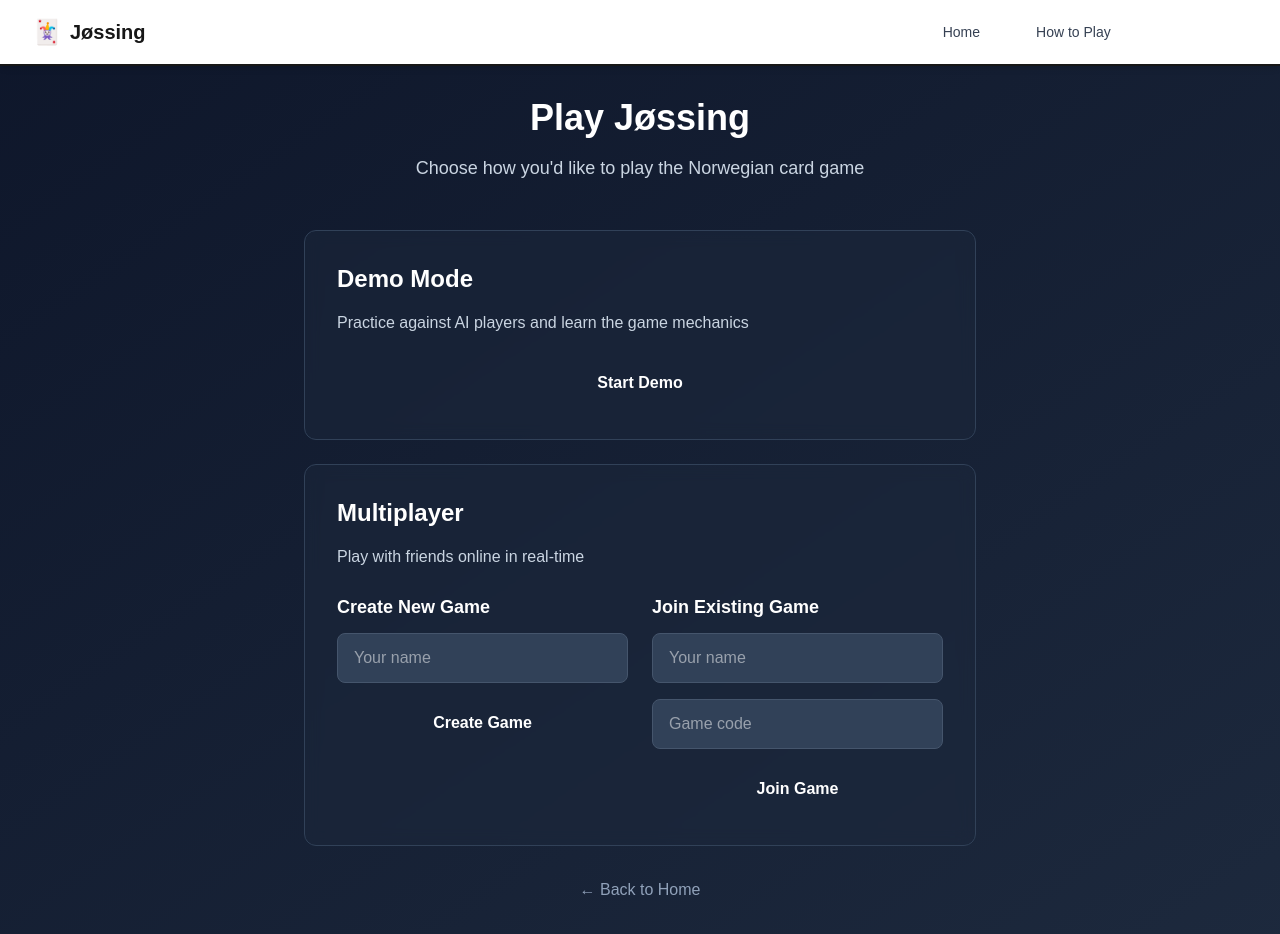
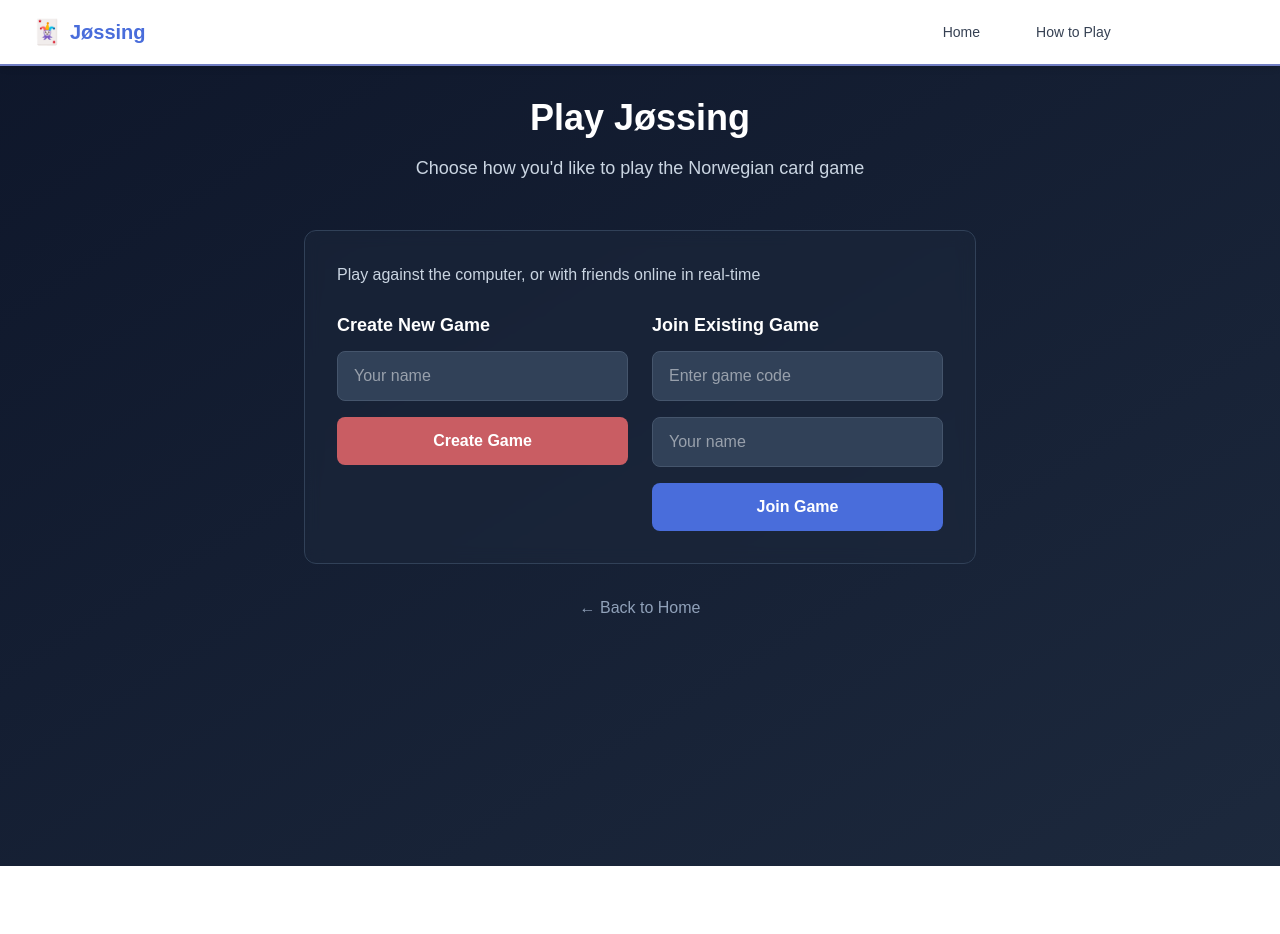
Before and after one commit to boyum/jossing, a Next.js app: page /play in a window 1280 px wide. After the commit the page ends 866 px from the top, so only its background shows below. Built offline with nearby package versions, Linux system fonts and the light colour scheme.

Commit message:
feat: color theme

```diff
--- a/src/app/globals.css
+++ b/src/app/globals.css
@@ -3,12 +3,14 @@
 :root {
 	--background: #ffffff;
 	--foreground: #171717;
+}
 
+@theme {
 	/* Jøssing Color Palette */
+	--color-glaucous: #717ec3;
+	--color-royal-blue: #496ddb;
 	--color-indian-red: #c95d63;
 	--color-mountbatten-pink: #ae8799;
-	--color-glaucous: #717ec3;
-	--color-royal-blue: #496ddb;
 }
 
 @theme inline {
--- a/src/app/play/page.tsx
+++ b/src/app/play/page.tsx
@@ -10,12 +10,7 @@ import type { AIDifficulty } from "@/types/game";
 
 export default function PlayPage() {
 	const [mode, setMode] = useState<"setup" | "demo" | "multiplayer">("setup");
-	const [createPlayerName, setCreatePlayerName] = useState("");
-	const [joinPlayerName, setJoinPlayerName] = useState("");
-	const [gameCode, setGameCode] = useState("");
 	const [sessionId, setSessionId] = useState<string | null>(null);
-	const [isCreatingGame, setIsCreatingGame] = useState(false);
-	const [isJoiningGame, setIsJoiningGame] = useState(false);
 
 	const {
 		createSession,
@@ -53,32 +48,6 @@ export default function PlayPage() {
 			refreshGameState(sessionId);
 		}
 	}, [sessionId, playerId, refreshGameState]);
-
-	const handleCreateGame = async (e: React.FormEvent) => {
-		e.preventDefault();
-		if (!createPlayerName.trim()) return;
-
-		setIsCreatingGame(true);
-		const result = await createSession(createPlayerName);
-		if (result) {
-			setSessionId(result.sessionId);
-			setMode("multiplayer");
-		}
-		setIsCreatingGame(false);
-	};
-
-	const handleJoinGame = async (e: React.FormEvent) => {
-		e.preventDefault();
-		if (!joinPlayerName.trim() || !gameCode.trim()) return;
-
-		setIsJoiningGame(true);
-		const result = await joinSession(gameCode.toUpperCase(), joinPlayerName);
-		if (result) {
-			setSessionId(gameCode.toUpperCase());
-			setMode("multiplayer");
-		}
-		setIsJoiningGame(false);
-	};
 
 	const handleStartGame = async () => {
 		if (sessionId && playerId) {
@@ -287,91 +256,14 @@ export default function PlayPage() {
 					</div>
 
 					<div className="grid gap-6">
-						{/* Demo Mode */}
-						<div className="bg-slate-800/50 backdrop-blur-sm rounded-xl p-8 border border-slate-700">
-							<h2 className="text-2xl font-bold text-white mb-4">Demo Mode</h2>
-							<p className="text-slate-300 mb-6">
-								Practice against AI players and learn the game mechanics
-							</p>
-							<button
-								type="button"
-								onClick={() => setMode("demo")}
-								className="w-full px-6 py-3 bg-glaucous text-white font-semibold rounded-lg hover:bg-glaucous/90 transition-colors"
-							>
-								Start Demo
-							</button>
-						</div>
+						{/* <DemoModeSelector setMode={setMode} /> */}
 
-						{/* Multiplayer Mode */}
-						<div className="bg-slate-800/50 backdrop-blur-sm rounded-xl p-8 border border-slate-700">
-							<h2 className="text-2xl font-bold text-white mb-4">
-								Multiplayer
-							</h2>
-							<p className="text-slate-300 mb-6">
-								Play with friends online in real-time
-							</p>
-
-							<div className="grid md:grid-cols-2 gap-6">
-								{/* Create Game */}
-								<div>
-									<h3 className="text-lg font-semibold text-white mb-3">
-										Create New Game
-									</h3>
-									<form onSubmit={handleCreateGame} className="space-y-4">
-										<input
-											type="text"
-											placeholder="Your name"
-											value={createPlayerName}
-											onChange={(e) => setCreatePlayerName(e.target.value)}
-											className="w-full px-4 py-3 bg-slate-700 text-white rounded-lg border border-slate-600 focus:border-indian-red focus:outline-none"
-											required
-										/>
-										<button
-											type="submit"
-											disabled={isCreatingGame}
-											className="w-full px-6 py-3 bg-indian-red text-white font-semibold rounded-lg hover:bg-indian-red/90 transition-colors disabled:opacity-50"
-										>
-											{isCreatingGame ? "Creating..." : "Create Game"}
-										</button>
-									</form>
-								</div>
-
-								{/* Join Game */}
-								<div>
-									<h3 className="text-lg font-semibold text-white mb-3">
-										Join Existing Game
-									</h3>
-									<form onSubmit={handleJoinGame} className="space-y-4">
-										<input
-											type="text"
-											placeholder="Your name"
-											value={joinPlayerName}
-											onChange={(e) => setJoinPlayerName(e.target.value)}
-											className="w-full px-4 py-3 bg-slate-700 text-white rounded-lg border border-slate-600 focus:border-royal-blue focus:outline-none"
-											required
-										/>
-										<input
-											type="text"
-											placeholder="Game code"
-											value={gameCode}
-											onChange={(e) =>
-												setGameCode(e.target.value.toUpperCase())
-											}
-											className="w-full px-4 py-3 bg-slate-700 text-white rounded-lg border border-slate-600 focus:border-royal-blue focus:outline-none"
-											maxLength={6}
-											required
-										/>
-										<button
-											type="submit"
-											disabled={isJoiningGame}
-											className="w-full px-6 py-3 bg-royal-blue text-white font-semibold rounded-lg hover:bg-royal-blue/90 transition-colors disabled:opacity-50"
-										>
-											{isJoiningGame ? "Joining..." : "Join Game"}
-										</button>
-									</form>
-								</div>
-							</div>
-						</div>
+						<RegularModeSelector
+							createSession={createSession}
+							joinSession={joinSession}
+							setSessionId={setSessionId}
+							setMode={setMode}
+						/>
 					</div>
 
 					<div className="text-center mt-8">
@@ -387,3 +279,180 @@ export default function PlayPage() {
 		</div>
 	);
 }
+
+// type DemoModeSelectorProps = {
+//   setMode: (mode: "setup" | "demo" | "multiplayer") => void;
+// };
+
+// function DemoModeSelector({ setMode }: DemoModeSelectorProps) {
+//   return (
+//     <div className="bg-slate-800/50 backdrop-blur-sm rounded-xl p-8 border border-slate-700">
+//       <h2 className="text-2xl font-bold text-white mb-4">Demo Mode</h2>
+//       <p className="text-slate-300 mb-6">
+//         Practice against AI players and learn the game mechanics
+//       </p>
+//       <button
+//         type="button"
+//         onClick={() => setMode("demo")}
+//         className="w-full px-6 py-3 bg-glaucous text-white font-semibold rounded-lg hover:bg-glaucous/90 transition-colors"
+//       >
+//         Start Demo
+//       </button>
+//     </div>
+//   );
+// }
+
+type RegularModeSelectorProps = {
+	createSession: (playerName: string) => Promise<{ sessionId: string } | null>;
+	joinSession: (
+		code: string,
+		playerName: string,
+	) => Promise<{ playerId: string; position: number } | null>;
+	setSessionId: (id: string | null) => void;
+	setMode: (mode: "setup" | "demo" | "multiplayer") => void;
+};
+
+function RegularModeSelector({
+	createSession,
+	joinSession,
+	setSessionId,
+	setMode,
+}: RegularModeSelectorProps) {
+	const handleCreateGame = async (playerName: string) => {
+		if (!playerName.trim()) return;
+
+		const result = await createSession(playerName);
+		if (result) {
+			setSessionId(result.sessionId);
+			setMode("multiplayer");
+		}
+	};
+
+	const handleJoinGame = async (gameCode: string, playerName: string) => {
+		const result = await joinSession(gameCode.toUpperCase(), playerName);
+		if (result) {
+			setSessionId(gameCode.toUpperCase());
+			setMode("multiplayer");
+		}
+	};
+
+	return (
+		<div className="bg-slate-800/50 backdrop-blur-sm rounded-xl p-8 border border-slate-700">
+			<p className="text-slate-300 mb-6">
+				Play against the computer, or with friends online in real-time
+			</p>
+
+			<div className="grid md:grid-cols-2 gap-6">
+				<CreateGame onCreateGame={handleCreateGame} />
+				<JoinGame onJoinGame={handleJoinGame} />
+			</div>
+		</div>
+	);
+}
+
+type CreateGameProps = {
+	onCreateGame: (playerName: string) => void;
+};
+
+function CreateGame({ onCreateGame }: CreateGameProps) {
+	const [playerName, setPlayerName] = useState("");
+	const [isCreatingGame, setIsCreatingGame] = useState(false);
+
+	const handleCreateGame = (e: React.FormEvent) => {
+		e.preventDefault();
+		if (playerName.trim()) {
+			setIsCreatingGame(true);
+
+			onCreateGame(playerName.trim());
+			setPlayerName("");
+		}
+	};
+
+	return (
+		<div>
+			<h3 className="text-lg font-semibold text-white mb-3">Create New Game</h3>
+			<form onSubmit={handleCreateGame} className="space-y-4">
+				<label htmlFor="createPlayerName" className="sr-only">
+					Your name
+				</label>
+				<input
+					id="createPlayerName"
+					type="text"
+					placeholder="Your name"
+					value={playerName}
+					onChange={(e) => setPlayerName(e.target.value)}
+					className="w-full px-4 py-3 bg-slate-700 text-white rounded-lg border border-slate-600 focus:border-indian-red focus:outline-none"
+					required
+				/>
+				<button
+					type="submit"
+					disabled={isCreatingGame}
+					className="w-full px-6 py-3 bg-indian-red text-white font-semibold rounded-lg hover:bg-indian-red/90 transition-colors disabled:opacity-50"
+				>
+					{isCreatingGame ? "Creating..." : "Create Game"}
+				</button>
+			</form>
+		</div>
+	);
+}
+
+type JoinGameProps = {
+	onJoinGame: (code: string, name: string) => void;
+};
+
+function JoinGame({ onJoinGame }: JoinGameProps) {
+	const [gameCode, setGameCode] = useState("");
+	const [playerName, setPlayerName] = useState("");
+
+	const handleSubmit = (e: React.FormEvent) => {
+		e.preventDefault();
+
+		if (gameCode.trim() && playerName.trim()) {
+			onJoinGame(gameCode.trim().toUpperCase(), playerName.trim());
+			setGameCode("");
+		}
+	};
+
+	return (
+		<div>
+			<h3 className="text-lg font-semibold text-white mb-3">
+				Join Existing Game
+			</h3>
+			<form onSubmit={handleSubmit} className="space-y-4">
+				<label htmlFor="gameCode" className="sr-only">
+					Game code
+				</label>
+				<input
+					id="gameCode"
+					type="text"
+					placeholder="Enter game code"
+					value={gameCode}
+					onChange={(e) => setGameCode(e.target.value.toUpperCase())}
+					className="w-full px-4 py-3 bg-slate-700 text-white rounded-lg border border-slate-600 focus:border-royal-blue focus:outline-none"
+					maxLength={6}
+					required
+				/>
+
+				<label htmlFor="joinPlayerName" className="sr-only">
+					Your name
+				</label>
+				<input
+					id="joinPlayerName"
+					type="text"
+					placeholder="Your name"
+					value={playerName}
+					onChange={(e) => setPlayerName(e.target.value)}
+					className="w-full px-4 py-3 bg-slate-700 text-white rounded-lg border border-slate-600 focus:border-royal-blue focus:outline-none"
+					required
+				/>
+
+				<button
+					type="submit"
+					className="w-full px-6 py-3 bg-royal-blue text-white font-semibold rounded-lg hover:bg-royal-blue/90 transition-colors"
+				>
+					Join Game
+				</button>
+			</form>
+		</div>
+	);
+}
--- a/src/components/Navigation.tsx
+++ b/src/components/Navigation.tsx
@@ -9,15 +9,13 @@ export default function Navigation() {
 	const isActive = (path: string) => pathname === path;
 
 	return (
-		<nav className="bg-white shadow-md sticky top-0 z-50 border-b-2 border-jossing-primary">
+		<nav className="bg-white shadow-md sticky top-0 z-50 border-b-2 border-glaucous">
 			<div className="max-w-7xl mx-auto px-4 sm:px-6 lg:px-8">
 				<div className="flex justify-between items-center h-16">
 					{/* Logo */}
 					<Link href="/" className="flex items-center space-x-2">
 						<span className="text-2xl">🃏</span>
-						<span className="text-xl font-bold text-jossing-secondary">
-							Jøssing
-						</span>
+						<span className="text-xl font-bold text-royal-blue">Jøssing</span>
 					</Link>
 
 					{/* Navigation Links */}
@@ -27,7 +25,7 @@ export default function Navigation() {
 							className={`px-3 py-2 rounded-md text-sm font-medium transition-all hover:opacity-90 ${
 								isActive("/")
 									? "bg-primary text-white"
-									: "text-gray-700 hover:text-white hover:bg-primary"
+									: "text-gray-700 hover:bg-primary"
 							}`}
 						>
 							Home
@@ -37,7 +35,7 @@ export default function Navigation() {
 							className={`px-3 py-2 rounded-md text-sm font-medium transition-all hover:opacity-90 ${
 								isActive("/how-to-play")
 									? "bg-secondary text-white"
-									: "text-gray-700 hover:text-white hover:bg-secondary"
+									: "text-gray-700 hover:bg-secondary"
 							}`}
 						>
 							How to Play
@@ -47,7 +45,7 @@ export default function Navigation() {
 							className={`px-3 py-2 rounded-md text-sm font-medium transition-all hover:opacity-90 ${
 								isActive("/play")
 									? "bg-accent text-white"
-									: "text-gray-700 hover:text-white hover:bg-accent"
+									: "text-gray-700 hover:bg-accent"
 							}`}
 						>
 							Play Game
--- a/src/components/game/BiddingPhase.tsx
+++ b/src/components/game/BiddingPhase.tsx
@@ -120,8 +120,8 @@ export function BiddingPhase({ maxBid, playerId }: BiddingPhaseProps) {
 								onClick={() => setSelectedBid(option.value)}
 								className={`aspect-square rounded-lg border-2 font-bold text-lg transition-all ${
 									selectedBid === option.value
-										? "border-jossing-primary bg-jossing-primary text-white"
-										: "border-gray-300 bg-white text-gray-700 hover:border-jossing-secondary hover:bg-jossing-secondary/10"
+										? "border-glaucous bg-glaucous text-white"
+										: "border-gray-300 bg-white text-gray-700 hover:border-royal-blue hover:bg-royal-blue/10"
 								}`}
 							>
 								{option.value}
@@ -137,7 +137,7 @@ export function BiddingPhase({ maxBid, playerId }: BiddingPhaseProps) {
 							disabled={selectedBid === null}
 							className={`px-8 py-3 rounded-lg font-semibold text-lg transition-all ${
 								selectedBid !== null
-									? "bg-jossing-primary text-white hover:opacity-90 shadow-lg hover:shadow-xl"
+									? "bg-glaucous text-white hover:opacity-90 shadow-lg hover:shadow-xl"
 									: "bg-gray-300 text-gray-500 cursor-not-allowed"
 							}`}
 						>
--- a/src/components/game/GameBoard.tsx
+++ b/src/components/game/GameBoard.tsx
@@ -82,7 +82,7 @@ export function GameBoard() {
 								Cards this round: {currentSection.sectionNumber}
 							</p>
 							{isDealer && (
-								<p className="text-sm text-jossing-primary font-semibold">
+								<p className="text-sm text-glaucous font-semibold">
 									🃏 You are the dealer
 								</p>
 							)}
@@ -149,7 +149,7 @@ export function GameBoard() {
 									Waiting for next round to begin...
 								</p>
 								{currentSection.sectionNumber === 10 && (
-									<div className="bg-jossing-primary text-white p-4 rounded-lg">
+									<div className="bg-glaucous text-white p-4 rounded-lg">
 										<h4 className="text-xl font-bold">Game Complete!</h4>
 										<p>Final scores are being calculated...</p>
 									</div>
--- a/src/components/game/PlayerList.tsx
+++ b/src/components/game/PlayerList.tsx
@@ -19,7 +19,7 @@ export function PlayerList({ players, currentPlayerId }: PlayerListProps) {
 							key={player.id}
 							className={`p-3 rounded-lg border-2 transition-colors ${
 								player.id === currentPlayerId
-									? "border-jossing-primary bg-jossing-primary/10"
+									? "border-glaucous bg-glaucous/10"
 									: "border-gray-200 bg-gray-50"
 							}`}
 						>
@@ -35,7 +35,7 @@ export function PlayerList({ players, currentPlayerId }: PlayerListProps) {
 										{player.id === currentPlayerId && " (You)"}
 									</span>
 									{player.isAdmin && (
-										<span className="text-xs bg-jossing-secondary text-white px-2 py-1 rounded">
+										<span className="text-xs bg-royal-blue text-white px-2 py-1 rounded">
 											Admin
 										</span>
 									)}
--- a/src/components/game/ScoreBoard.tsx
+++ b/src/components/game/ScoreBoard.tsx
@@ -59,7 +59,7 @@ export function ScoreBoard({
 				</div>
 				<div className="w-full bg-gray-200 rounded-full h-2 mt-2">
 					<div
-						className="bg-jossing-primary h-2 rounded-full transition-all duration-300"
+						className="bg-glaucous h-2 rounded-full transition-all duration-300"
 						style={{ width: `${(currentSection / 10) * 100}%` }}
 					/>
 				</div>
```
Also changed, not shown: src/app/page.tsx (+6 -4 lines), src/components/game/FinalGameScreen.tsx (+8 -8 lines), src/components/game/GameLobby.tsx (+4 -4 lines), src/components/game/GameSetup.tsx (+11 -14 lines), tailwind.config.ts (deleted, +0 -48 lines).
